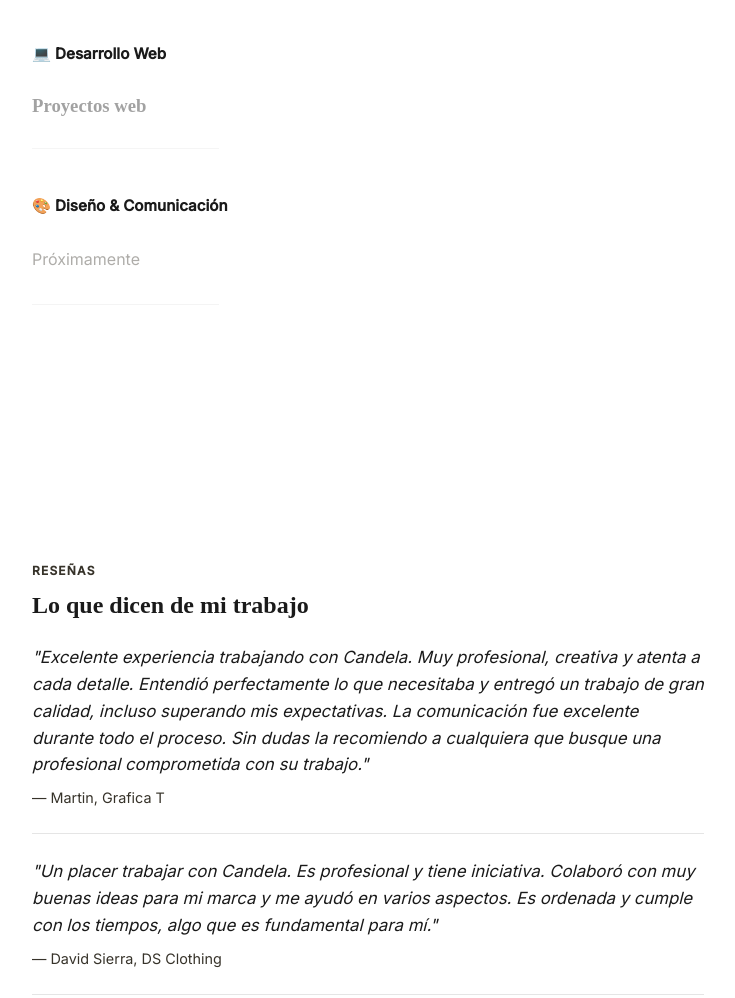
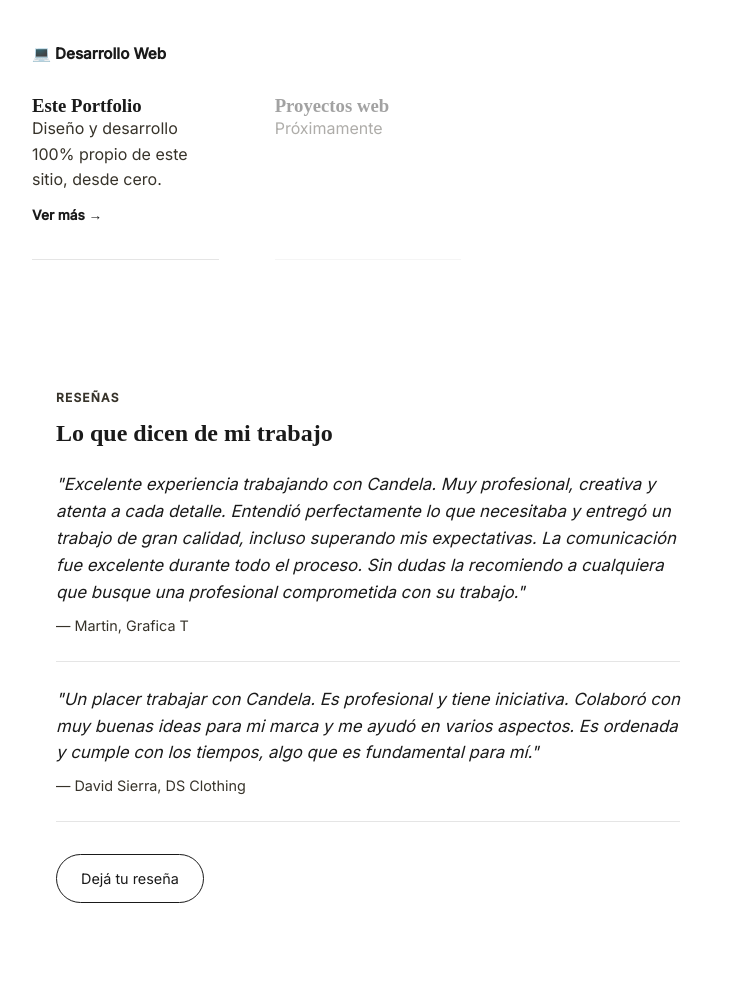
Before and after one commit to candealvarezl/portfolio-candela, a plain HTML site: page index.html in a window 1280 px wide. Shown: the part 2395-3393 px from the top of the page, without its empty margins (272-1007 px from the left). Drawn offline with Linux system fonts and the light colour scheme.

Commit message:
ajsutes proyectos

```diff
--- a/index.html
+++ b/index.html
@@ -116,20 +116,17 @@
   <!-- DESARROLLO WEB -->
 <h3 class="categoria-titulo">💻 Desarrollo Web</h3>
 <div class="proyectos-grid">
-    <!-- "Este Portfolio" va acá -->
+  <article class="proyecto-card" data-modal="modal-web">
+    <h3>Este Portfolio</h3>
+    <p>Diseño y desarrollo 100% propio de este sitio, desde cero.</p>
+    <span class="ver-mas">Ver más →</span>
+  </article>
+
   <article class="proyecto-card proyecto-placeholder">
     <h3>Proyectos web</h3>
-    </article>
-  </div>
-
-  <!-- DISEÑO & COMUNICACIÓN -->
-  <h3 class="categoria-titulo">🎨 Diseño & Comunicación</h3>
-  <div class="proyectos-grid">
-    <article class="proyecto-card proyecto-placeholder">
     <p>Próximamente</p>
   </article>
 </div>
-</section>
 <!-- MODALES -->
 <div class="modal-overlay" id="modal-grafica-t">
   <div class="modal-contenido">
```
Lines whose indentation alone changed are shown as unchanged.
